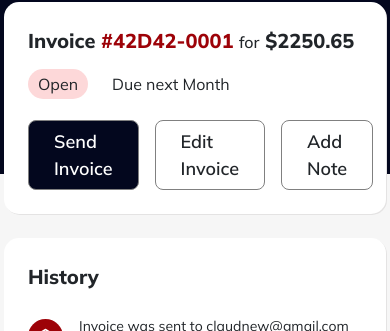
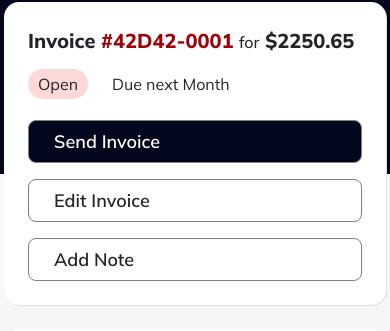
Before and after one commit to muhammadrazaz/payora_transfer_frontend, a React (Create React App) app: page /pay-bills in a window 390 px wide. Shown: the part 695-1026 px from the top of the page. Built offline with nearby package versions, Linux system fonts and the light colour scheme.

Commit message:
with pay bills responsive problem solved

```diff
--- a/src/Pages/PayBill/PayBill.jsx
+++ b/src/Pages/PayBill/PayBill.jsx
@@ -16,7 +16,7 @@ export default function PayBill() {
                                 <span id='open-text'>Open</span>
                                 <span className='ms-4'>Due next Month</span>
                             </div>
-                            <div className='mt-4 d-flex gap-3' id='invoice-btn'>
+                            <div className='mt-4 d-flex gap-3 flex-sm-row flex-column' id='invoice-btn'>
                                 <div >Send Invoice</div>
                                 <div >Edit Invoice</div>
                                 <div >Add Note</div>
```
